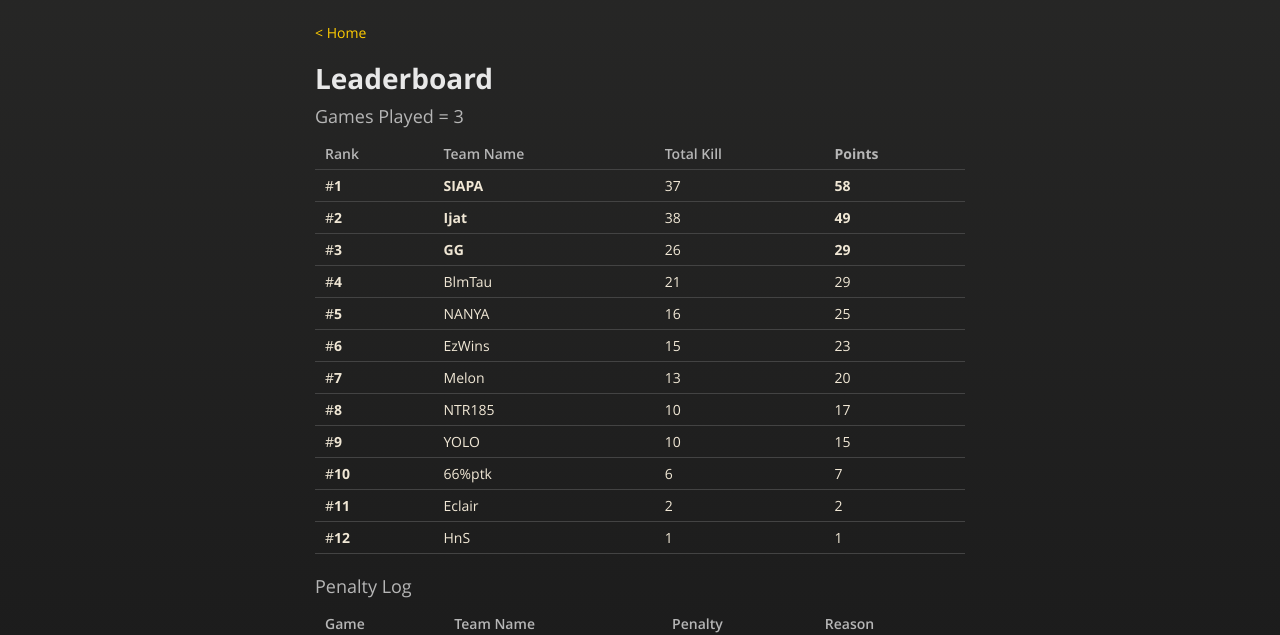
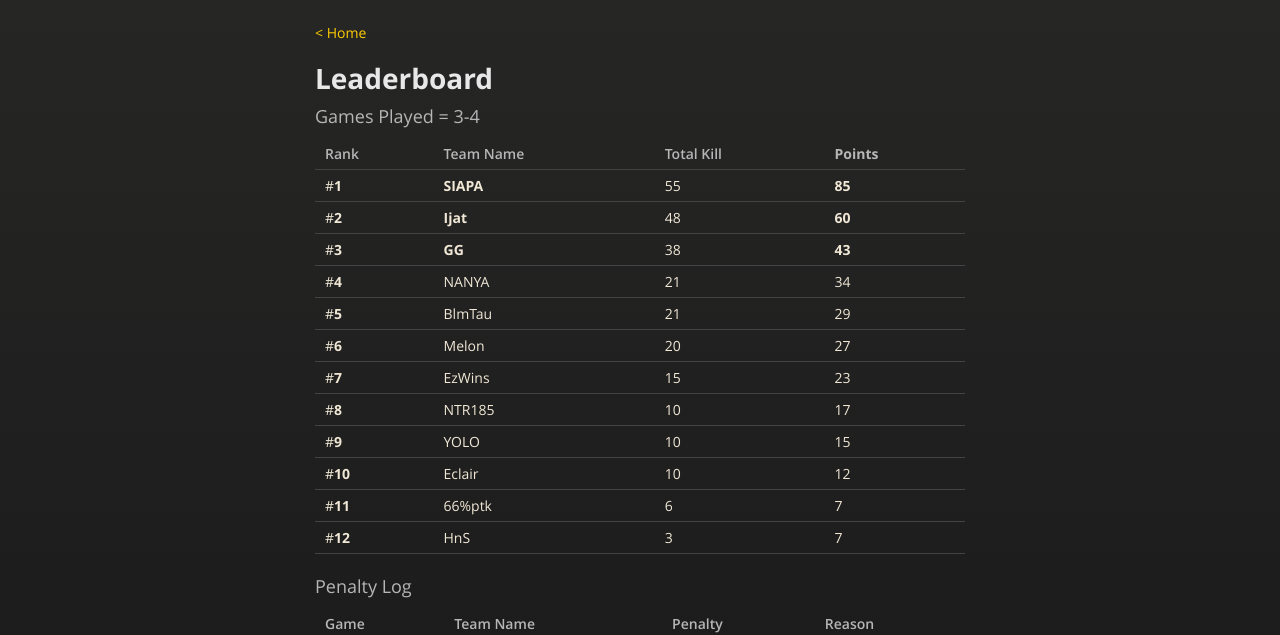
Before and after one commit to kanziebub/SurvivalProtocol, a Jekyll site: the page built from EPIC/04/qualifiers.md, in a window 1280 px wide and 900 px high. Shown: the part 249-884 px from the top of the window. Built offline with Jekyll 4.4.1, drawn with Linux system fonts in a browser that asks for light colours.

Commit message:
epic/s4/q5

```diff
--- a/EPIC/04/qualifiers.md
+++ b/EPIC/04/qualifiers.md
@@ -7,22 +7,22 @@ layout: default
 
 # **Leaderboard**
 
-### Games Played = 3
+### Games Played = 3-4
 
 |  Rank  | Team Name             | Total Kill | **Points** |
 |:-------|:----------------------|:-----------|:-----------|
-| #**1** | **SIAPA** | 37 | **58** |
-| #**2** | **Ijat** | 38 | **49** |
-| #**3** | **GG** | 26 | **29** |
-| #**4** | BlmTau | 21 | 29 |
-| #**5** | NANYA | 16 | 25 |
-| #**6** | EzWins | 15 | 23 |
-| #**7** | Melon | 13 | 20 |
+| #**1** | **SIAPA** | 55 | **85** |
+| #**2** | **Ijat** | 48 | **60** |
+| #**3** | **GG** | 38 | **43** |
+| #**4** | NANYA | 21 | 34 |
+| #**5** | BlmTau | 21 | 29 |
+| #**6** | Melon | 20 | 27 |
+| #**7** | EzWins | 15 | 23 |
 | #**8** | NTR185 | 10 | 17 |
 | #**9** | YOLO | 10 | 15 |
-| #**10** | 66%ptk | 6 | 7 |
-| #**11** | Eclair | 2 | 2 |
-| #**12** | HnS | 1 | 1 |
+| #**10** | Eclair | 10 | 12 |
+| #**11** | 66%ptk | 6 | 7 |
+| #**12** | HnS | 3 | 7 |
 
 ### Penalty Log
 
```
